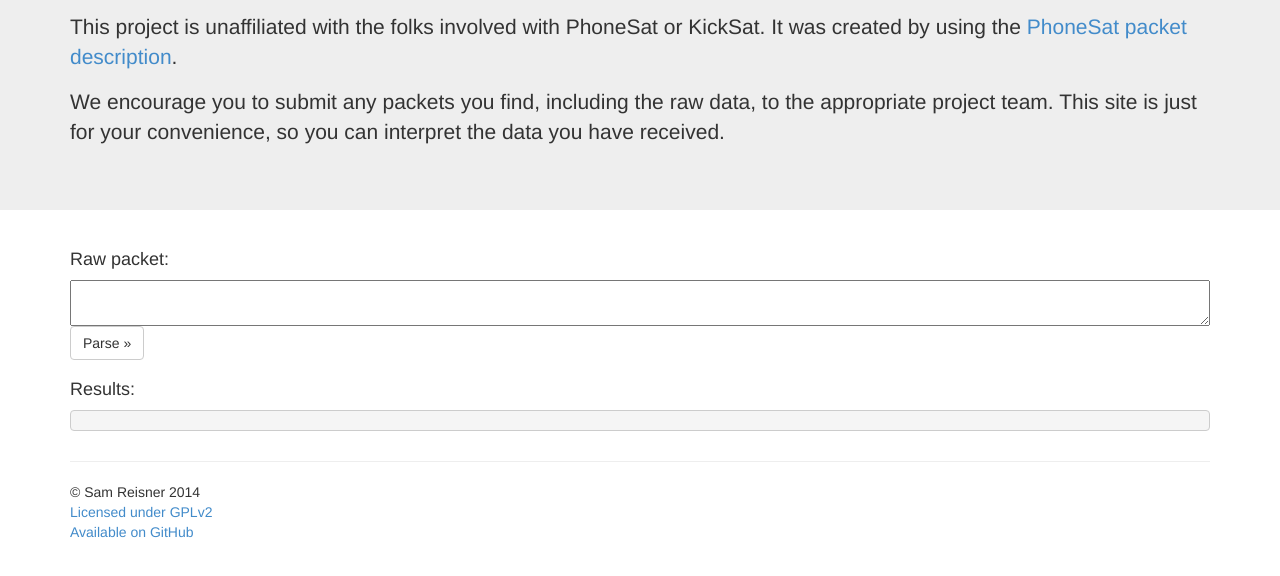
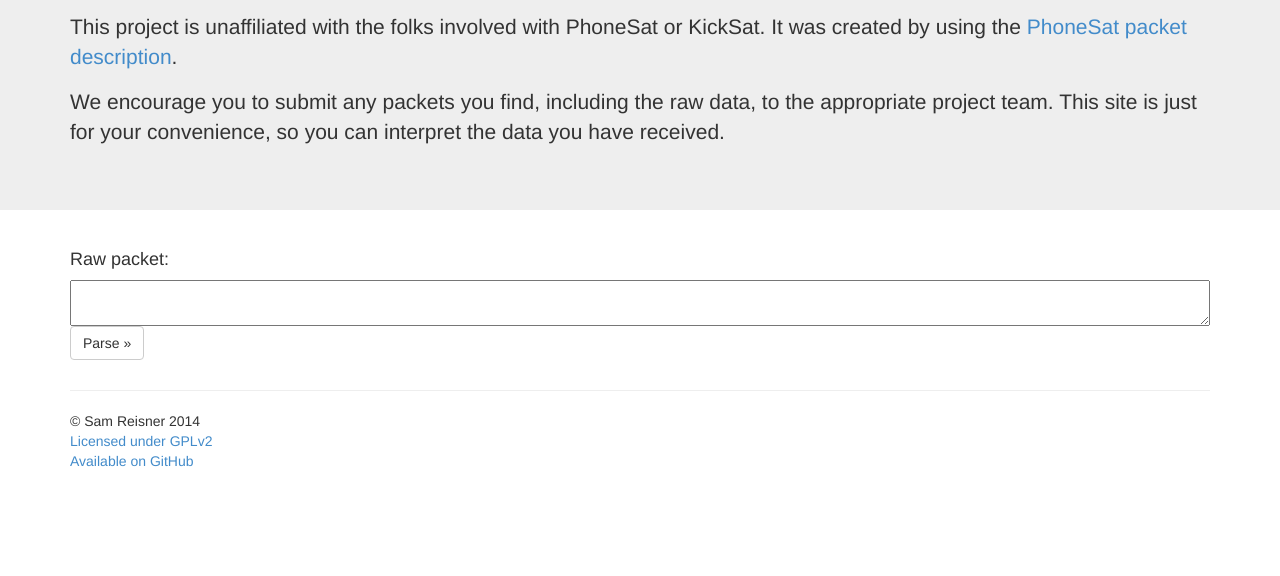
Before and after one commit to samreisner/phonesat-parser, a plain HTML site: page index.html in a window 1280 px wide. Shown: the part 194-770 px from the top of the page. Drawn offline with nearby package versions, Linux system fonts and the light colour scheme.

Commit message:
hide results until results are available

```diff
--- a/index.html
+++ b/index.html
@@ -79,13 +79,13 @@
 
     <div class="container" id = "warnings" style="display: none; color: red;">
       <!-- Example row of columns -->
-      <div class="row">
+      <div class="row" >
         <div class="col-md-12" id="warningmessages">
 		</div>
 	  </div>
 	</div>
 
-      <div class="row">
+      <div class="row" style="display: none;" id="theresultsrow">
         <div class="col-md-12">
           <h4>Results:</h4>
           <p><pre id="results"></pre></p>
--- a/js/phonesat.js
+++ b/js/phonesat.js
@@ -1,6 +1,7 @@
 jQuery( document ).ready(function() {
 	jQuery("#parsepacketbutton").click(function() {
 		jQuery("#warnings").hide();
+		jQuery("#theresultsrow").show();
 			jQuery("#warningmessages").html("");
 
 		ga('send', 'event', 'button', 'click', 'track');
```
